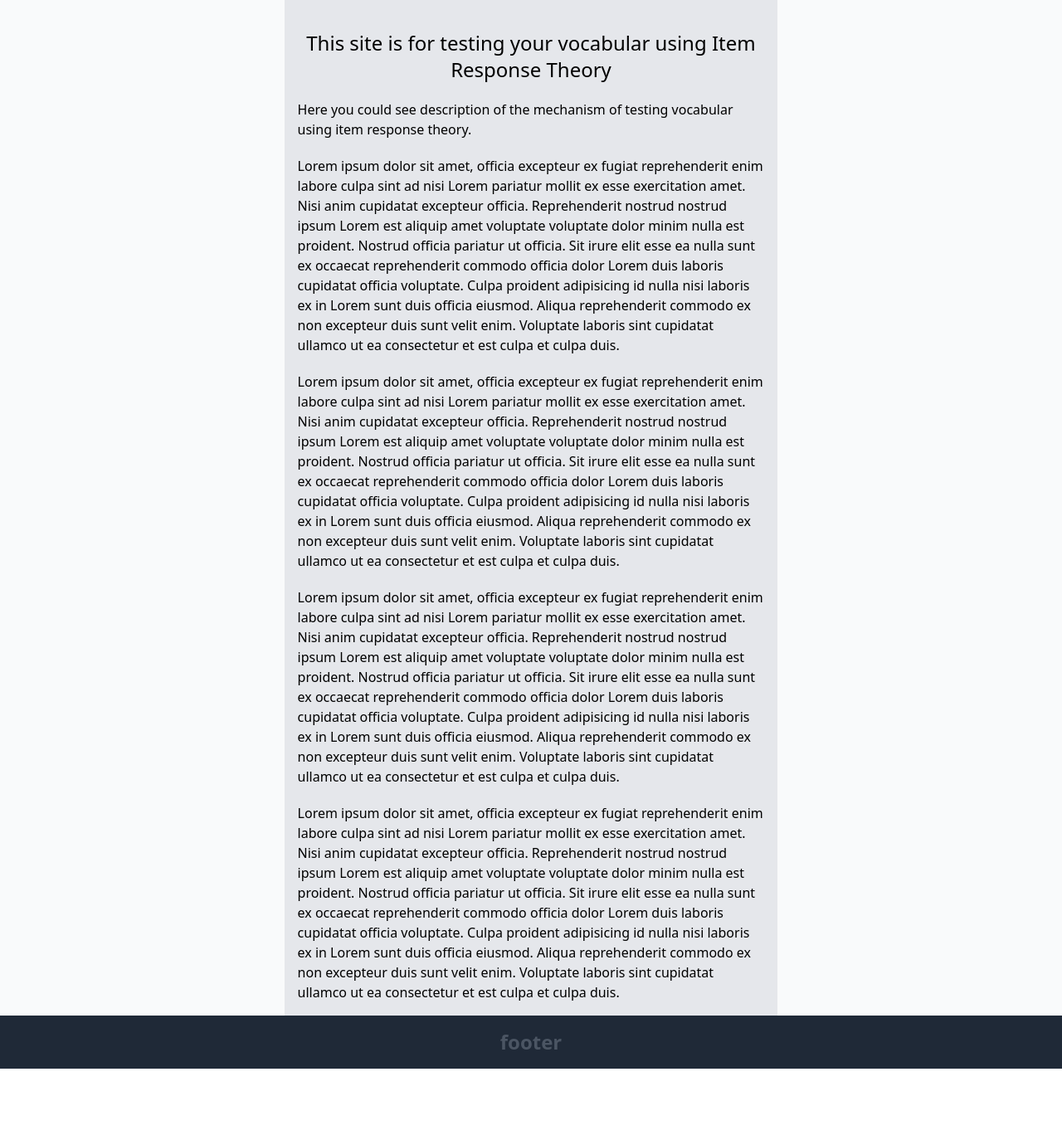
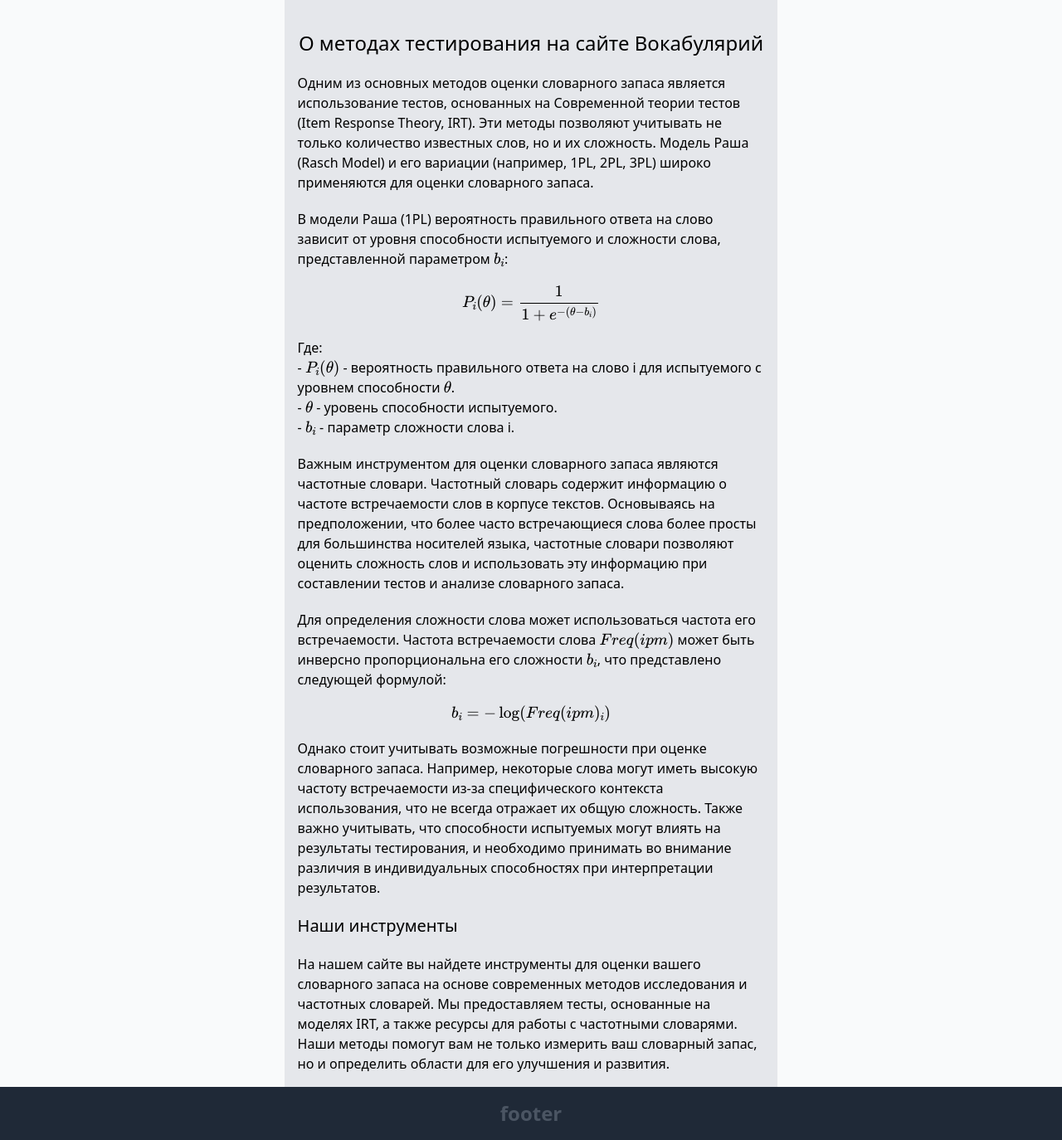
Before and after one commit to Iwwww/vocabulary-testing-site, a Django app: page /polls/about/ in a window 1280 px wide. Shown: the part 64-1438 px from the top of the page at 83% size. Before the commit the page ends 1352 px from the top, so only its background shows below. Run offline with Django 5.2, Linux system fonts and the light colour scheme; some libraries are stand-ins or nearby versions.

Commit message:
Update about

```diff
--- a/mysite/polls/templates/polls/about.html
+++ b/mysite/polls/templates/polls/about.html
@@ -1,59 +1,71 @@
 {% extends 'base.html' %} {% load static tailwind_tags %} {% block content %}
+<script src="https://polyfill.io/v3/polyfill.min.js?features=es6"></script>
+<script
+  id="MathJax-script"
+  async
+  src="https://cdn.jsdelivr.net/npm/mathjax@3/es5/tex-mml-chtml.js"
+></script>
 <div class="mx-auto bg-gray-200 p-4 space-y-5 max-w-prose">
   <h1 class="text-2xl text-center my-5">
-    This site is for testing your vocabular using Item Response Theory
+    О методах тестирования на сайте Вокабулярий
   </h1>
   <p>
-    Here you could see description of the mechanism of testing vocabular using
-    item response theory.
+    Одним из основных методов оценки словарного запаса является использование
+    тестов, основанных на Современной теории тестов (Item Response Theory, IRT).
+    Эти методы позволяют учитывать не только количество известных слов, но и их
+    сложность. Модель Раша (Rasch Model) и его вариации (например, 1PL, 2PL,
+    3PL) широко применяются для оценки словарного запаса.
   </p>
+
   <p>
-    Lorem ipsum dolor sit amet, officia excepteur ex fugiat reprehenderit enim
-    labore culpa sint ad nisi Lorem pariatur mollit ex esse exercitation amet.
-    Nisi anim cupidatat excepteur officia. Reprehenderit nostrud nostrud ipsum
-    Lorem est aliquip amet voluptate voluptate dolor minim nulla est proident.
-    Nostrud officia pariatur ut officia. Sit irure elit esse ea nulla sunt ex
-    occaecat reprehenderit commodo officia dolor Lorem duis laboris cupidatat
-    officia voluptate. Culpa proident adipisicing id nulla nisi laboris ex in
-    Lorem sunt duis officia eiusmod. Aliqua reprehenderit commodo ex non
-    excepteur duis sunt velit enim. Voluptate laboris sint cupidatat ullamco ut
-    ea consectetur et est culpa et culpa duis.
+    В модели Раша (1PL) вероятность правильного ответа на слово зависит от
+    уровня способности испытуемого и сложности слова, представленной параметром
+    \( b_i \):
   </p>
+  \[ P_i(\theta) = \frac{1}{1 + e^{-(\theta - b_i)}} \]
+  <ul>
+    Где:
+    <li>
+      - \( P_i(\theta) \) - вероятность правильного ответа на слово i для
+      испытуемого с уровнем способности \( \theta \).
+    </li>
+    <li>- \( \theta \) - уровень способности испытуемого.</li>
+    <li>- \( b_i \) - параметр сложности слова i.</li>
+  </ul>
+
   <p>
-    Lorem ipsum dolor sit amet, officia excepteur ex fugiat reprehenderit enim
-    labore culpa sint ad nisi Lorem pariatur mollit ex esse exercitation amet.
-    Nisi anim cupidatat excepteur officia. Reprehenderit nostrud nostrud ipsum
-    Lorem est aliquip amet voluptate voluptate dolor minim nulla est proident.
-    Nostrud officia pariatur ut officia. Sit irure elit esse ea nulla sunt ex
-    occaecat reprehenderit commodo officia dolor Lorem duis laboris cupidatat
-    officia voluptate. Culpa proident adipisicing id nulla nisi laboris ex in
-    Lorem sunt duis officia eiusmod. Aliqua reprehenderit commodo ex non
-    excepteur duis sunt velit enim. Voluptate laboris sint cupidatat ullamco ut
-    ea consectetur et est culpa et culpa duis.
+    Важным инструментом для оценки словарного запаса являются частотные словари.
+    Частотный словарь содержит информацию о частоте встречаемости слов в корпусе
+    текстов. Основываясь на предположении, что более часто встречающиеся слова
+    более просты для большинства носителей языка, частотные словари позволяют
+    оценить сложность слов и использовать эту информацию при составлении тестов
+    и анализе словарного запаса.
   </p>
+
   <p>
-    Lorem ipsum dolor sit amet, officia excepteur ex fugiat reprehenderit enim
-    labore culpa sint ad nisi Lorem pariatur mollit ex esse exercitation amet.
-    Nisi anim cupidatat excepteur officia. Reprehenderit nostrud nostrud ipsum
-    Lorem est aliquip amet voluptate voluptate dolor minim nulla est proident.
-    Nostrud officia pariatur ut officia. Sit irure elit esse ea nulla sunt ex
-    occaecat reprehenderit commodo officia dolor Lorem duis laboris cupidatat
-    officia voluptate. Culpa proident adipisicing id nulla nisi laboris ex in
-    Lorem sunt duis officia eiusmod. Aliqua reprehenderit commodo ex non
-    excepteur duis sunt velit enim. Voluptate laboris sint cupidatat ullamco ut
-    ea consectetur et est culpa et culpa duis.
+    Для определения сложности слова может использоваться частота его
+    встречаемости. Частота встречаемости слова \( Freq(ipm) \) может быть
+    инверсно пропорциональна его сложности \( b_i \), что представлено следующей
+    формулой:
   </p>
+  \[ b_i = -\log(Freq(ipm)_i) \]
+
   <p>
-    Lorem ipsum dolor sit amet, officia excepteur ex fugiat reprehenderit enim
-    labore culpa sint ad nisi Lorem pariatur mollit ex esse exercitation amet.
-    Nisi anim cupidatat excepteur officia. Reprehenderit nostrud nostrud ipsum
-    Lorem est aliquip amet voluptate voluptate dolor minim nulla est proident.
-    Nostrud officia pariatur ut officia. Sit irure elit esse ea nulla sunt ex
-    occaecat reprehenderit commodo officia dolor Lorem duis laboris cupidatat
-    officia voluptate. Culpa proident adipisicing id nulla nisi laboris ex in
-    Lorem sunt duis officia eiusmod. Aliqua reprehenderit commodo ex non
-    excepteur duis sunt velit enim. Voluptate laboris sint cupidatat ullamco ut
-    ea consectetur et est culpa et culpa duis.
+    Однако стоит учитывать возможные погрешности при оценке словарного запаса.
+    Например, некоторые слова могут иметь высокую частоту встречаемости из-за
+    специфического контекста использования, что не всегда отражает их общую
+    сложность. Также важно учитывать, что способности испытуемых могут влиять на
+    результаты тестирования, и необходимо принимать во внимание различия в
+    индивидуальных способностях при интерпретации результатов.
+  </p>
+
+  <h3 class="text-xl">Наши инструменты</h3>
+  <p>
+    На нашем сайте вы найдете инструменты для оценки вашего словарного запаса на
+    основе современных методов исследования и частотных словарей. Мы
+    предоставляем тесты, основанные на моделях IRT, а также ресурсы для работы с
+    частотными словарями. Наши методы помогут вам не только измерить ваш
+    словарный запас, но и определить области для его улучшения и развития.
   </p>
 </div>
 {% endblock content %}
```
Also changed, not shown: mysite/theme/static/css/dist/styles.css (+113 -249 lines).
